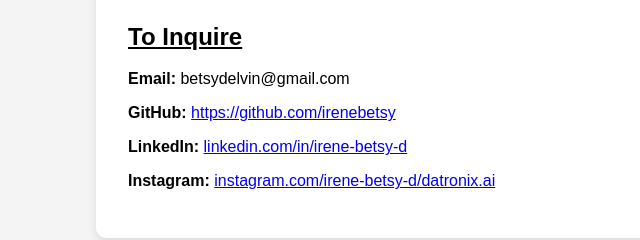
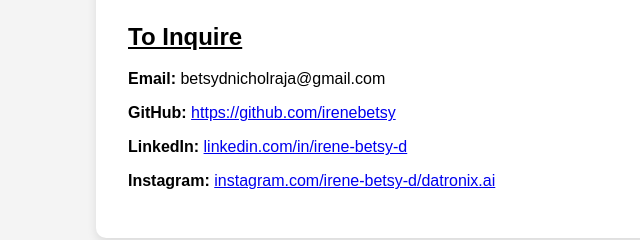
Before and after one commit to irenebetsy/Portfolio, a plain HTML site: page index.html in a window 1280 px wide. Shown: the part 3773-4013 px from the top of the page, 0-640 px from the left. Drawn offline with Linux system fonts and the light colour scheme.

Commit message:
Update index.html

```diff
--- a/index.html
+++ b/index.html
@@ -204,7 +204,7 @@
 
   <section id="inquire" class="card">
     <h2><u><b>To Inquire</b></u></h2>
-    <p><strong>Email:</strong> betsydelvin@gmail.com</p>
+    <p><strong>Email:</strong> betsydnicholraja@gmail.com</p>
     <p><strong>GitHub:</Strong> <a href="https://github.com/irenebetsy" target="_blank">https://github.com/irenebetsy</a></p>
     <p><strong>LinkedIn:</strong> <a href="https://www.linkedin.com/in/irene-betsy-d-476b2225a/" target="_blank">linkedin.com/in/irene-betsy-d</a></p>
     <p><strong>Instagram:</strong> <a href="https://www.instagram.com/datronix.ai/?hl=en" target="_blank">instagram.com/irene-betsy-d/datronix.ai</a></p>
```
